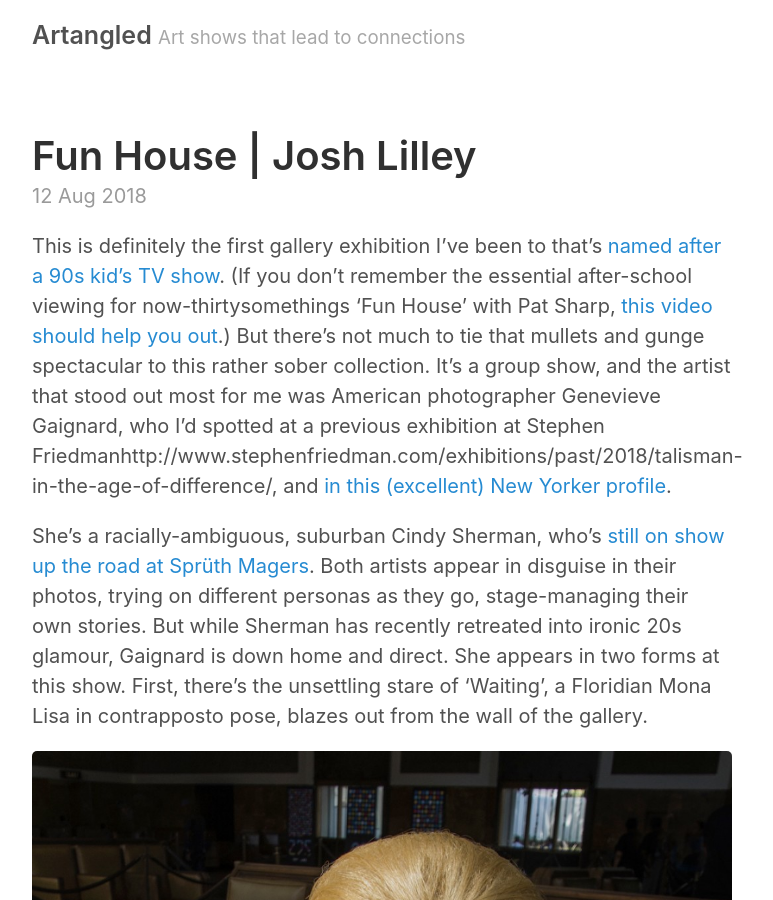
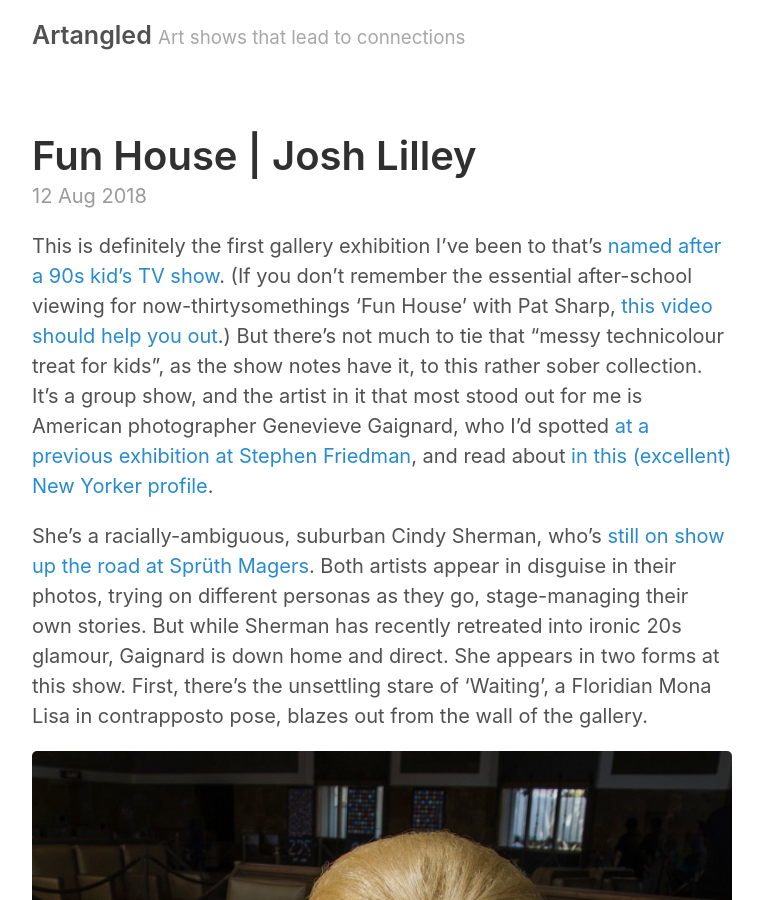
Before and after one commit to JMDKC/jmdkc.github.io, a Jekyll site: the page built from _posts/2018-08-12-gaignard-lilley.md, in a window 1280 px wide and 900 px high. Shown: the whole window, without its empty margins (258-1031 px from the left). Built offline with Jekyll 4.4.1, drawn with Linux system fonts in a browser that asks for light colours.

Commit message:
amended gaignard, vo posts

```diff
--- a/_posts/2018-08-12-gaignard-lilley.md
+++ b/_posts/2018-08-12-gaignard-lilley.md
@@ -3,7 +3,7 @@ layout: post
 title: Fun House | Josh Lilley
 ---
 
-This is definitely the first gallery exhibition I've been to that's [named after a 90s kid's TV show](http://joshlilleygallery.com/exhibitions/fun_house_2018). (If you don't remember the essential after-school viewing for now-thirtysomethings 'Fun House' with Pat Sharp, [this video should help you out](https://www.youtube.com/watch?v=EAA8WK_inOI).) But there's not much to tie that mullets and gunge spectacular to this rather sober collection. It's a group show, and the artist that stood out most for me was American photographer Genevieve Gaignard, who I'd spotted at a previous exhibition at Stephen Friedmanhttp://www.stephenfriedman.com/exhibitions/past/2018/talisman-in-the-age-of-difference/, and [in this (excellent) New Yorker profile](https://www.newyorker.com/culture/photo-booth/an-artists-costumed-alter-egos-cross-racial-lines).
+This is definitely the first gallery exhibition I've been to that's [named after a 90s kid's TV show](http://joshlilleygallery.com/exhibitions/fun_house_2018). (If you don't remember the essential after-school viewing for now-thirtysomethings 'Fun House' with Pat Sharp, [this video should help you out](https://www.youtube.com/watch?v=EAA8WK_inOI).) But there's not much to tie that "messy technicolour treat for kids", as the show notes have it, to this rather sober collection. It's a group show, and the artist in it that most stood out for me is American photographer Genevieve Gaignard, who I'd spotted [at a previous exhibition at Stephen Friedman](http://www.stephenfriedman.com/exhibitions/past/2018/talisman-in-the-age-of-difference/), and read about [in this (excellent) New Yorker profile](https://www.newyorker.com/culture/photo-booth/an-artists-costumed-alter-egos-cross-racial-lines).
 
 She's a racially-ambiguous, suburban Cindy Sherman, who's [still on show up the road at Sprüth Magers](http://artangled.com/2018/06/17/sherman-spruth-magers/). Both artists appear in disguise in their photos, trying on different personas as they go, stage-managing their own stories. But while Sherman has recently retreated into ironic 20s glamour, Gaignard is down home and direct. She appears in two forms at this show. First, there's the unsettling stare of 'Waiting', a Floridian Mona Lisa in contrapposto pose, blazes out from the wall of the gallery.
 
```
Also changed, not shown: _posts/2018-08-26-vo-capc.md (+1 -1 lines).
